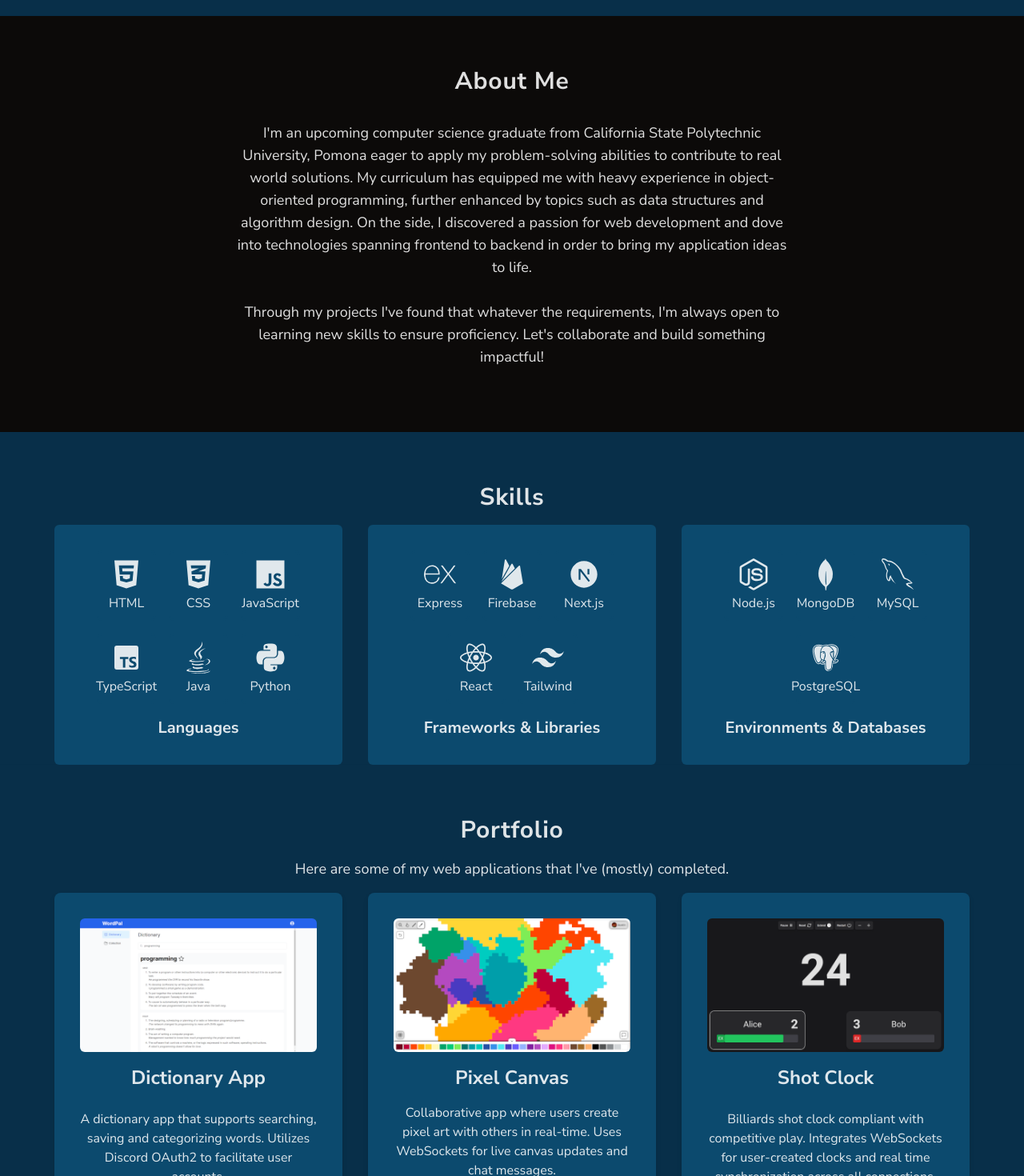
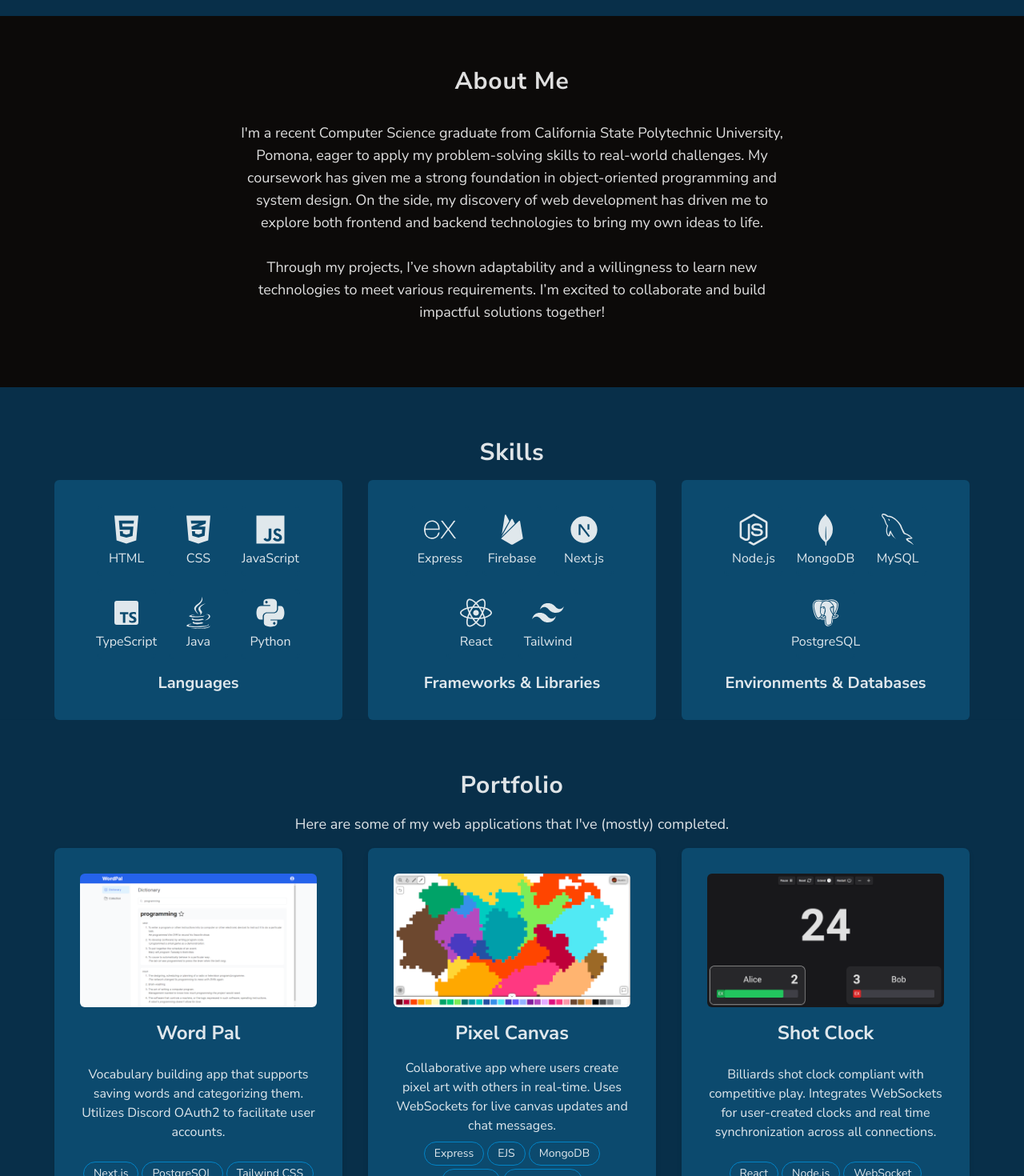
Before and after one commit to aaluzzi/personal-site, a React (Vite) app: page / in a window 1280 px wide. Shown: the part 780-2250 px from the top of the page at 80% size. Built offline with nearby package versions, Linux system fonts and the light colour scheme.

Commit message:
Modify about and projects

```diff
--- a/src/assets/projects.json
+++ b/src/assets/projects.json
@@ -1,9 +1,9 @@
 [
     {
         "id": "dictionary",
-        "name": "Dictionary App",
+        "name": "Word Pal",
         "technologies": ["Next.js", "PostgreSQL", "Tailwind CSS"],
-        "description": "A dictionary app that supports searching, saving and categorizing words. Utilizes Discord OAuth2 to facilitate user accounts.",
+        "description": "Vocabulary building app that supports saving words and categorizing them. Utilizes Discord OAuth2 to facilitate user accounts.",
         "demo": "https://wordpal.vercel.app",
         "code": "https://github.com/aaluzzi/word-pal"
     },
--- a/src/components/sections/About.jsx
+++ b/src/components/sections/About.jsx
@@ -5,16 +5,12 @@ export default function About() {
         <>
             <Header title="About Me" />
             <p className="max-w-[720px] text-lg p-4">
-                I'm an upcoming computer science graduate from California State Polytechnic University, Pomona
-                eager to apply my problem-solving abilities to contribute to real world solutions. My curriculum has equipped me with
-                heavy experience in object-oriented programming,
-                further enhanced by topics such as data structures and algorithm design.
-                On the side, I discovered a passion for web development and dove into
-                technologies spanning frontend to backend in order to bring my application ideas to life.
-                <br/><br/>
-                Through my projects I've found that whatever the requirements,
-                I'm always open to learning new skills to ensure proficiency.
-                Let's collaborate and build something impactful!
+                I'm a recent Computer Science graduate from California State Polytechnic University, Pomona, eager to apply my problem-solving skills to real-world challenges.
+                My coursework has given me a strong foundation in object-oriented programming and system design.
+                On the side, my discovery of web development has driven me to explore both frontend and backend technologies to bring my own ideas to life.
+                <br /><br />
+                Through my projects, I’ve shown adaptability and a willingness to learn new technologies to meet various requirements.
+                I’m excited to collaborate and build impactful solutions together!
             </p>
         </>
     )
```
